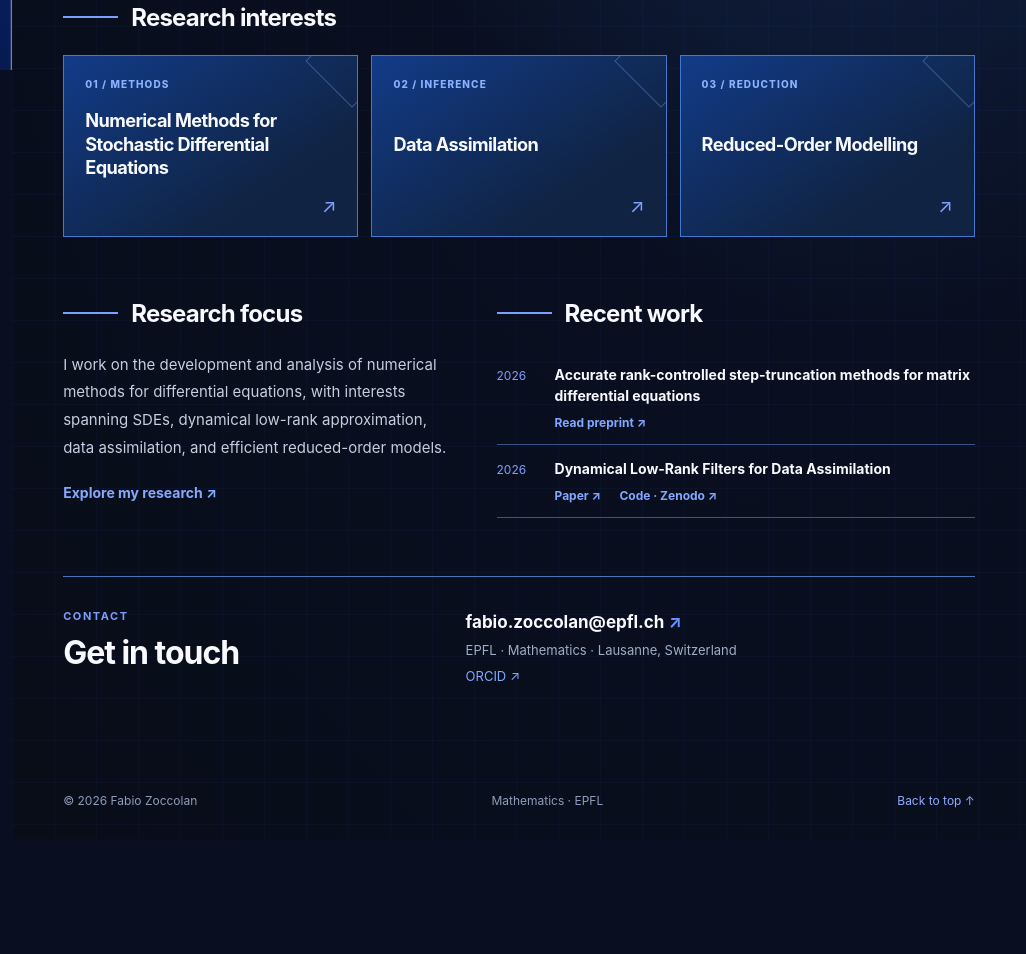
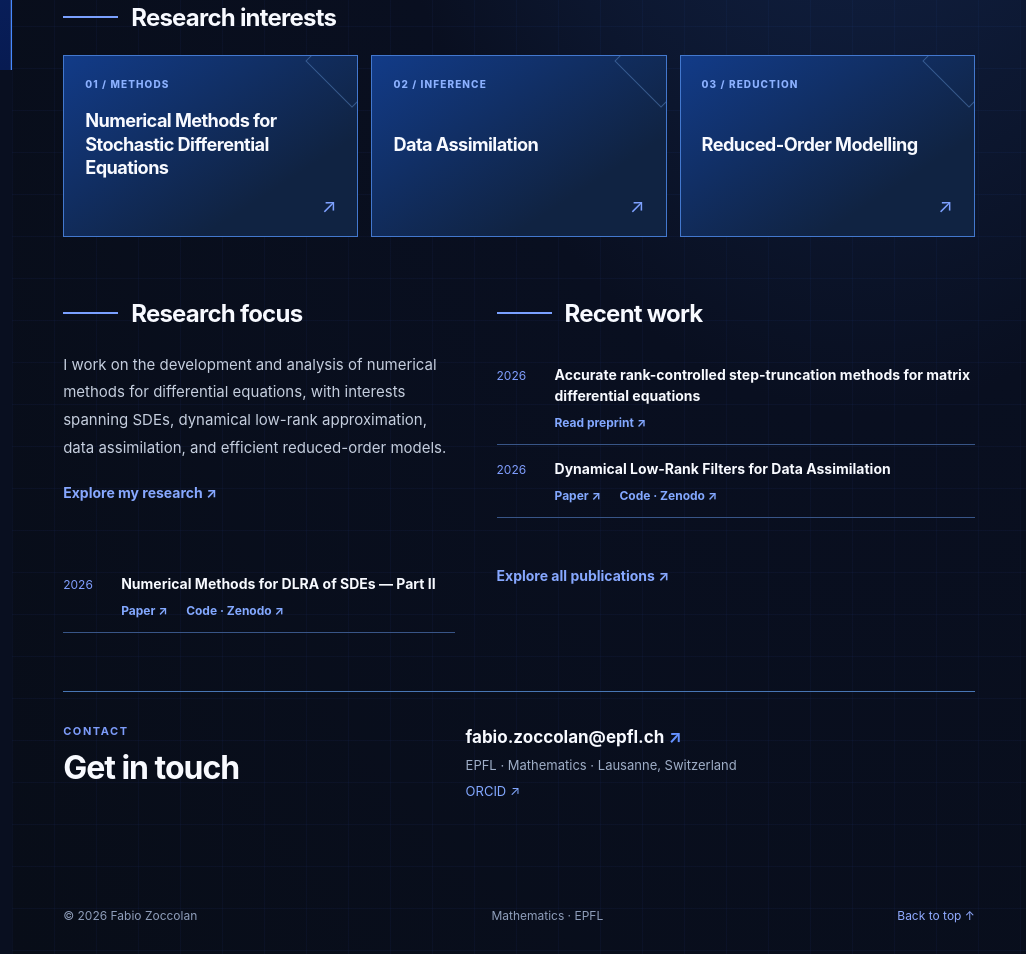
Before and after one commit to FabioZoccolan/fabiozoccolan.github.io, a plain HTML site: page index.html in a window 1280 px wide. Shown: the part 730-1684 px from the top of the page, without its empty margins (254-1280 px from the left). Before the commit the page ends 1569 px from the top, so only its background shows below. Drawn offline with Linux system fonts and the light colour scheme.

Commit message:
Add new publication entry for Numerical Methods

```diff
--- a/index.html
+++ b/index.html
@@ -113,6 +113,28 @@
 </div>
 <div class="recent-entry"><span>2026</span><div><strong>Dynamical Low-Rank Filters for Data Assimilation</strong><a class="resource-chip" href="https://arxiv.org/abs/2607.27432" rel="noopener noreferrer" target="_blank">Paper <span aria-hidden="true">↗</span></a> <a class="resource-chip" href="https://doi.org/10.5281/zenodo.23342050" rel="noopener noreferrer" target="_blank">Code · Zenodo <span aria-hidden="true">↗</span></a></div></div>
 </div>
+
+<div class="recent-entry">
+  <span>2026</span>
+  <div>
+    <strong>Numerical Methods for DLRA of SDEs — Part II</strong>
+    <a class="resource-chip"
+       href="https://arxiv.org/abs/2609.20317"
+       target="_blank"
+       rel="noopener noreferrer">
+      Paper <span aria-hidden="true">↗</span>
+    </a>
+    <a class="resource-chip"
+       href="https://doi.org/10.5281/zenodo.23344557"
+       target="_blank"
+       rel="noopener noreferrer">
+      Code · Zenodo <span aria-hidden="true">↗</span>
+    </a>
+  </div>
+</div>
+<a class="text-action" href="publications.html">
+  Explore all publications <span aria-hidden="true">↗</span>
+</a>
 </div>
 <div aria-labelledby="contact-title" class="contact-block">
 <div><span class="contact-label">CONTACT</span><h2 id="contact-title">Get in touch</h2></div>
```
